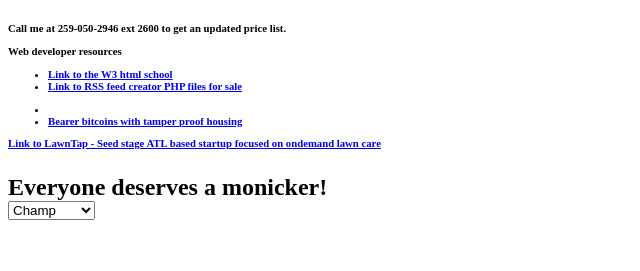
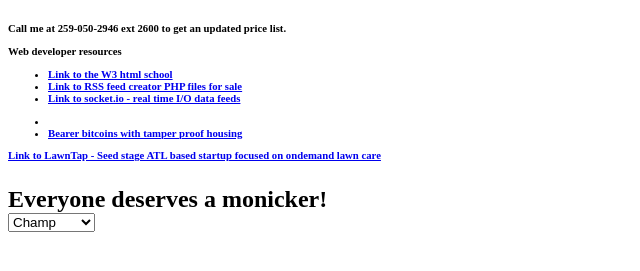
Before and after one commit to swordstyle/swordstyle.github.io, a plain HTML site: page hello-world/index.html in a window 1280 px wide. Shown: the part 91-362 px from the top of the page, without its empty margins (0-640 px from the left). Drawn offline with Linux system fonts and the light colour scheme.

Commit message:
Update index.html

```diff
--- a/hello-world/index.html
+++ b/hello-world/index.html
@@ -10,6 +10,7 @@
     <ul>
     <li><a href="https://www.w3schools.com/html/html_images.asp">Link to the W3 html school</a></li>
     <li><a href="http://createfeed.fivefilters.org/">Link to RSS feed creator PHP files for sale</a></li>
+      <li><a href="https://socket.io/">Link to socket.io - real time I/O data feeds</a></li>
   </ul>
   <ul>
     <li></li>
```
